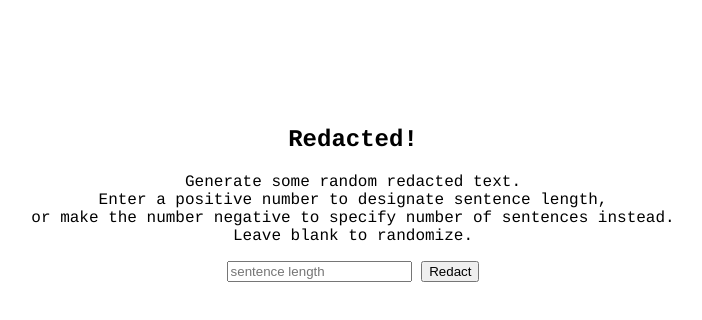
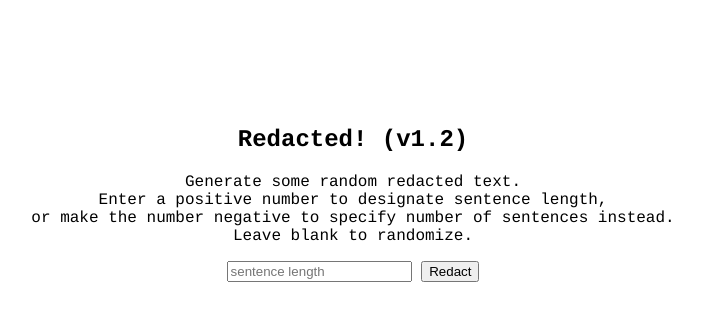
Before and after one commit to gluebits/gluebits.github.io-redacted, a plain HTML site: page index.html in a window 1280 px wide. Shown: the whole page, without its empty margins (287-989 px from the left). Drawn offline with Linux system fonts and the light colour scheme.

Commit message:
Update index.html

```diff
--- a/index.html
+++ b/index.html
@@ -28,6 +28,7 @@
 	apadding-right: 5%;
 	margin-left: 30%;
 	margin-right: 30%;
+	line-height: 150%;
 }
 
 
@@ -39,7 +40,7 @@
 <body>
 	<div id="text">
  <h2>
-  Redacted!
+  Redacted! (v1.2)
  </h2>
   <p>
    Generate some random redacted text.
```
